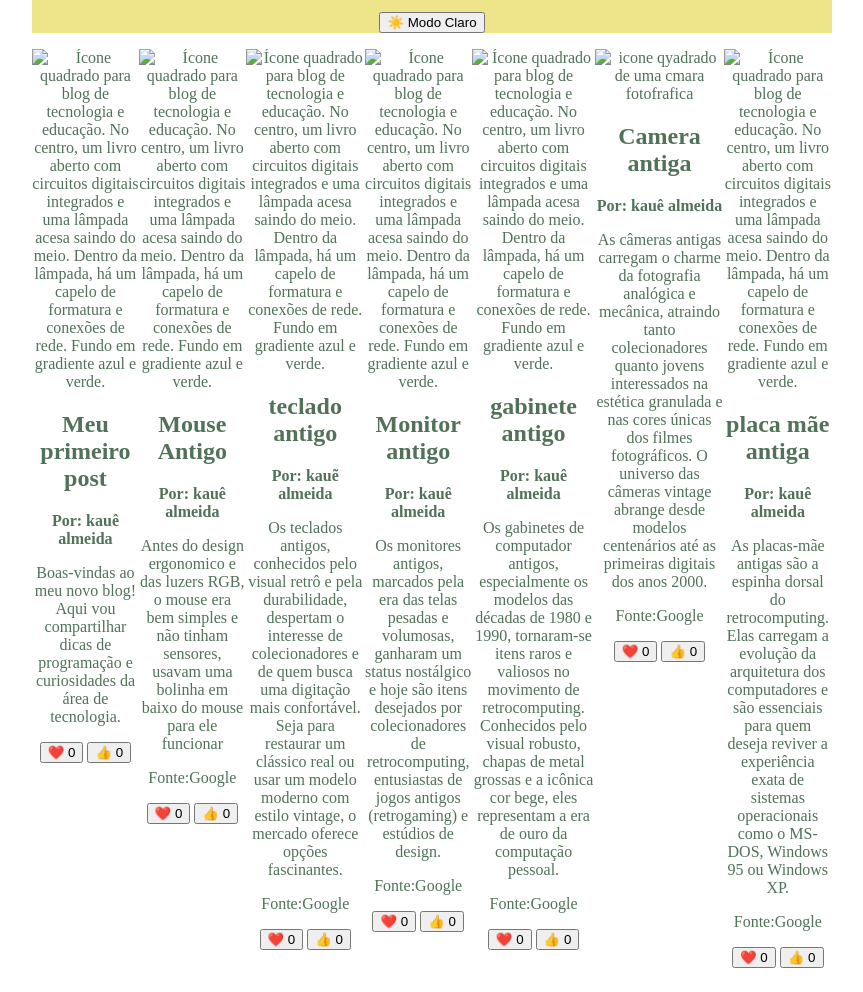
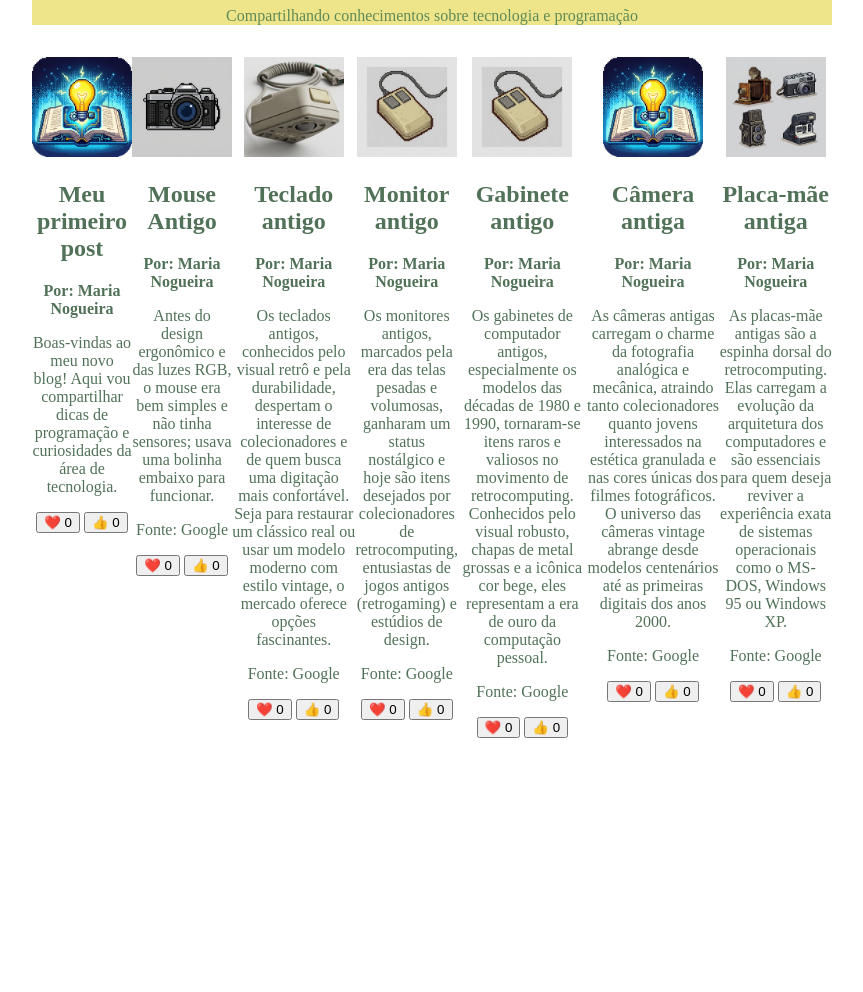
Before and after one commit to silvaalmeidakaue-glitch/P-gina-web-do-zero-primeira-intera-o, a plain HTML site: page index.html in a window 1280 px wide. Shown: the part 102-1094 px from the top of the page, without its empty margins (208-1071 px from the left). After the commit the page ends 864 px from the top, so only its background shows below. Drawn offline with Linux system fonts and the light colour scheme.

Commit message:
Add files via upload

```diff
--- a/index.html
+++ b/index.html
@@ -4,119 +4,116 @@
 <head>
     <meta charset="UTF-8">
     <meta name="viewport" content="width=device-width, initial-scale=1.0">
-  <title>Blog</title>
-  <!-- Conecta com o arquivo CSS -->
+    <title>Meu Blog Tech</title>
     <link rel="stylesheet" href="style.css">
 </head>
 
-<body class="dark-mode">
+<body>
     <header>
-    <div>
+        <button id="btn-tema">🌙 Modo Escuro</button>
         <h1>Meu Blog Tech</h1>
-      <p>Vou Compartilhar conhecimentos sobre tecnologia e programação</p>
-    </div>
-    <button id="toggle-theme" type="button" aria-label="Alternar tema">☀️ Modo Claro</button>
+        <p>Compartilhando conhecimentos sobre tecnologia e programação</p>
     </header>
 
     <main>
         <article>
-      <img src="watermarked_img_12820126177495059014.webp" alt="Ícone quadrado para blog de tecnologia e educação. No centro, um livro aberto com circuitos digitais integrados e uma lâmpada acesa saindo do meio. Dentro da lâmpada, há um capelo de formatura e conexões de rede. Fundo em gradiente azul e verde.">
-      <div>
+            <img src="watermarked_img_4945955201151718346.webp" alt="Ícone quadrado para blog de tecnologia e educação com livro aberto, circuitos digitais e lâmpada.">
+            <div class="artigo-conteudo">
                 <h2>Meu primeiro post</h2>
-        <p class="artigo-autor">Por: kauê almeida</p>
-        <p>Boas-vindas ao meu novo blog! Aqui vou compartilhar dicas de programação e curiosidades da área de tecnologia.</p>
-
-        <button class="btn-like" type="button">❤️ <span>0</span></button>
-        <button class="btn-like" type="button">👍 <span>0</span></button>
+                <p class="artigo-autor">Por: Maria Nogueira</p>
+                <p class="artigo-texto">Boas-vindas ao meu novo blog! Aqui vou compartilhar dicas de programação e curiosidades da área de tecnologia.</p>
+                <div class="botoes-reacao">
+                    <button class="btn-reacao">❤️ <span>0</span></button>
+                    <button class="btn-reacao">👍 <span>0</span></button>
+                </div>
             </div>
         </article>
 
         <article>
-      <img src="webp" alt="Ícone quadrado para blog de tecnologia e educação. No centro, um livro aberto com circuitos digitais integrados e uma lâmpada acesa saindo do meio. Dentro da lâmpada, há um capelo de formatura e conexões de rede. Fundo em gradiente azul e verde.">
-      <div>
+            <img src="watermarked_img_17114200971982500084.webp" alt="Ícone quadrado para blog de tecnologia e educação com livro aberto, circuitos digitais e lâmpada.">
+            <div class="artigo-conteudo">
                 <h2>Mouse Antigo</h2>
-        <p class="artigo-autor">Por: kauê almeida</p>
-        <p>Antes do design ergonomico e das luzers RGB, o mouse era bem simples e não tinham sensores, usavam uma bolinha em baixo do mouse para ele funcionar</p>
-
-        <p class="artigo-fonte">Fonte:Google</p>
-
-        <button class="btn-like" type="button">❤️ <span>0</span></button>
-        <button class="btn-like" type="button">👍 <span>0</span></button>
+                <p class="artigo-autor">Por: Maria Nogueira</p>
+                <p class="artigo-texto">Antes do design ergonômico e das luzes RGB, o mouse era bem simples e não tinha sensores; usava uma bolinha embaixo para funcionar.</p>
+                <p class="artigo-fonte">Fonte: Google</p>
+                <div class="botoes-reacao">
+                    <button class="btn-reacao">❤️ <span>0</span></button>
+                    <button class="btn-reacao">👍 <span>0</span></button>
+                </div>
             </div>
         </article>
 
         <article>
-      <img src="img,g" alt="Ícone quadrado para blog de tecnologia e educação. No centro, um livro aberto com circuitos digitais integrados e uma lâmpada acesa saindo do meio. Dentro da lâmpada, há um capelo de formatura e conexões de rede. Fundo em gradiente azul e verde.">
-      <div>
-        <h2>teclado antigo</h2>
-        <p class="artigo-autor">Por: kauẽ almeida</p>
-        <p>Os teclados antigos, conhecidos pelo visual retrô e pela durabilidade, despertam o interesse de colecionadores e de quem busca uma digitação mais confortável. Seja para restaurar um clássico real ou usar um modelo moderno com estilo vintage, o mercado oferece opções fascinantes.</p>
-
-        <p class="artigo-fonte">Fonte:Google</p>
-
-        <button class="btn-like" type="button">❤️ <span>0</span></button>
-        <button class="btn-like" type="button">👍 <span>0</span></button>
+            <img src="watermarked_img_9792335065101756725.webp" alt="Ícone quadrado para blog de tecnologia e educação com livro aberto, circuitos digitais e lâmpada.">
+            <div class="artigo-conteudo">
+                <h2>Teclado antigo</h2>
+                <p class="artigo-autor">Por: Maria Nogueira</p>
+                <p class="artigo-texto">Os teclados antigos, conhecidos pelo visual retrô e pela durabilidade, despertam o interesse de colecionadores e de quem busca uma digitação mais confortável. Seja para restaurar um clássico real ou usar um modelo moderno com estilo vintage, o mercado oferece opções fascinantes.</p>
+                <p class="artigo-fonte">Fonte: Google</p>
+                <div class="botoes-reacao">
+                    <button class="btn-reacao">❤️ <span>0</span></button>
+                    <button class="btn-reacao">👍 <span>0</span></button>
+                </div>
             </div>
         </article>
 
         <article>
-      <img src="img.k" alt="Ícone quadrado para blog de tecnologia e educação. No centro, um livro aberto com circuitos digitais integrados e uma lâmpada acesa saindo do meio. Dentro da lâmpada, há um capelo de formatura e conexões de rede. Fundo em gradiente azul e verde.">
-      <div>
+            <img src="watermarked_img_3127335603998290938.webp" alt="Ícone quadrado para blog de tecnologia e educação com livro aberto, circuitos digitais e lâmpada.">
+            <div class="artigo-conteudo">
                 <h2>Monitor antigo</h2>
-        <p class="artigo-autor">Por: kauê almeida</p>
-        <p>Os monitores antigos, marcados pela era das telas pesadas e volumosas, ganharam um status nostálgico e hoje são itens desejados por colecionadores de retrocomputing, entusiastas de jogos antigos (retrogaming) e estúdios de design.</p>
-
-        <p class="artigo-fonte">Fonte:Google</p>
-
-        <button class="btn-like" type="button">❤️ <span>0</span></button>
-        <button class="btn-like" type="button">👍 <span>0</span></button>
+                <p class="artigo-autor">Por: Maria Nogueira</p>
+                <p class="artigo-texto">Os monitores antigos, marcados pela era das telas pesadas e volumosas, ganharam um status nostálgico e hoje são itens desejados por colecionadores de retrocomputing, entusiastas de jogos antigos (retrogaming) e estúdios de design.</p>
+                <p class="artigo-fonte">Fonte: Google</p>
+                <div class="botoes-reacao">
+                    <button class="btn-reacao">❤️ <span>0</span></button>
+                    <button class="btn-reacao">👍 <span>0</span></button>
+                </div>
             </div>
         </article>
 
         <article>
-      <img src="img.i" alt="Ícone quadrado para blog de tecnologia e educação. No centro, um livro aberto com circuitos digitais integrados e uma lâmpada acesa saindo do meio. Dentro da lâmpada, há um capelo de formatura e conexões de rede. Fundo em gradiente azul e verde.">
-      <div>
-        <h2>gabinete antigo</h2>
-        <p class="artigo-autor">Por: kauê almeida</p>
-        <p>Os gabinetes de computador antigos, especialmente os modelos das décadas de 1980 e 1990, tornaram-se itens raros e valiosos no movimento de retrocomputing. Conhecidos pelo visual robusto, chapas de metal grossas e a icônica cor bege, eles representam a era de ouro da computação pessoal.</p>
-
-        <p class="artigo-fonte">Fonte:Google</p>
-
-        <button class="btn-like" type="button">❤️ <span>0</span></button>
-        <button class="btn-like" type="button">👍 <span>0</span></button>
+            <img src="watermarked_img_3127335603998290938.webp" alt="Ícone quadrado para blog de tecnologia e educação com livro aberto, circuitos digitais e lâmpada.">
+            <div class="artigo-conteudo">
+                <h2>Gabinete antigo</h2>
+                <p class="artigo-autor">Por: Maria Nogueira</p>
+                <p class="artigo-texto">Os gabinetes de computador antigos, especialmente os modelos das décadas de 1980 e 1990, tornaram-se itens raros e valiosos no movimento de retrocomputing. Conhecidos pelo visual robusto, chapas de metal grossas e a icônica cor bege, eles representam a era de ouro da computação pessoal.</p>
+                <p class="artigo-fonte">Fonte: Google</p>
+                <div class="botoes-reacao">
+                    <button class="btn-reacao">❤️ <span>0</span></button>
+                    <button class="btn-reacao">👍 <span>0</span></button>
+                </div>
             </div>
         </article>
 
         <article>
-      <img src="camera.webp" alt="icone qyadrado de uma cmara fotofrafica">
-      <div>
-        <h2>Camera antiga</h2>
-        <p class="artigo-autor">Por: kauê almeida</p>
-        <p>As câmeras antigas carregam o charme da fotografia analógica e mecânica, atraindo tanto colecionadores quanto jovens interessados na estética granulada e nas cores únicas dos filmes fotográficos. O universo das câmeras vintage abrange desde modelos centenários até as primeiras digitais dos anos 2000.</p>
-
-        <p class="artigo-fonte">Fonte:Google</p>
-
-        <button class="btn-like" type="button">❤️ <span>0</span></button>
-        <button class="btn-like" type="button">👍 <span>0</span></button>
+            <img src="watermarked_img_4945955201151718346.webp" alt="Ícone quadrado para blog de tecnologia e educação com livro aberto, circuitos digitais e lâmpada.">
+            <div class="artigo-conteudo">
+                <h2>Câmera antiga</h2>
+                <p class="artigo-autor">Por: Maria Nogueira</p>
+                <p class="artigo-texto">As câmeras antigas carregam o charme da fotografia analógica e mecânica, atraindo tanto colecionadores quanto jovens interessados na estética granulada e nas cores únicas dos filmes fotográficos. O universo das câmeras vintage abrange desde modelos centenários até as primeiras digitais dos anos 2000.</p>
+                <p class="artigo-fonte">Fonte: Google</p>
+                <div class="botoes-reacao">
+                    <button class="btn-reacao">❤️ <span>0</span></button>
+                    <button class="btn-reacao">👍 <span>0</span></button>
+                </div>
             </div>
         </article>
 
         <article>
-      <img src="livro.tec" alt="Ícone quadrado para blog de tecnologia e educação. No centro, um livro aberto com circuitos digitais integrados e uma lâmpada acesa saindo do meio. Dentro da lâmpada, há um capelo de formatura e conexões de rede. Fundo em gradiente azul e verde.">
-      <div>
-        <h2>placa mãe antiga</h2>
-        <p class="artigo-autor">Por: kauê almeida</p>
-        <p>As placas-mãe antigas são a espinha dorsal do retrocomputing. Elas carregam a evolução da arquitetura dos computadores e são essenciais para quem deseja reviver a experiência exata de sistemas operacionais como o MS-DOS, Windows 95 ou Windows XP.</p>
-
-        <p class="artigo-fonte">Fonte:Google</p>
-
-        <button class="btn-like" type="button">❤️ <span>0</span></button>
-        <button class="btn-like" type="button">👍 <span>0</span></button>
+            <img src="watermarked_img_9092991388641979517.webp" alt="Ícone quadrado para blog de tecnologia e educação com livro aberto, circuitos digitais e lâmpada.">
+            <div class="artigo-conteudo">
+                <h2>Placa-mãe antiga</h2>
+                <p class="artigo-autor">Por: Maria Nogueira</p>
+                <p class="artigo-texto">As placas-mãe antigas são a espinha dorsal do retrocomputing. Elas carregam a evolução da arquitetura dos computadores e são essenciais para quem deseja reviver a experiência exata de sistemas operacionais como o MS-DOS, Windows 95 ou Windows XP.</p>
+                <p class="artigo-fonte">Fonte: Google</p>
+                <div class="botoes-reacao">
+                    <button class="btn-reacao">❤️ <span>0</span></button>
+                    <button class="btn-reacao">👍 <span>0</span></button>
+                </div>
             </div>
         </article>
     </main>
 
-  <!-- Conecta com o arquivo JavaScript -->
     <script src="script.js"></script>
 </body>
 
```
Lines whose indentation alone changed are shown as unchanged.
